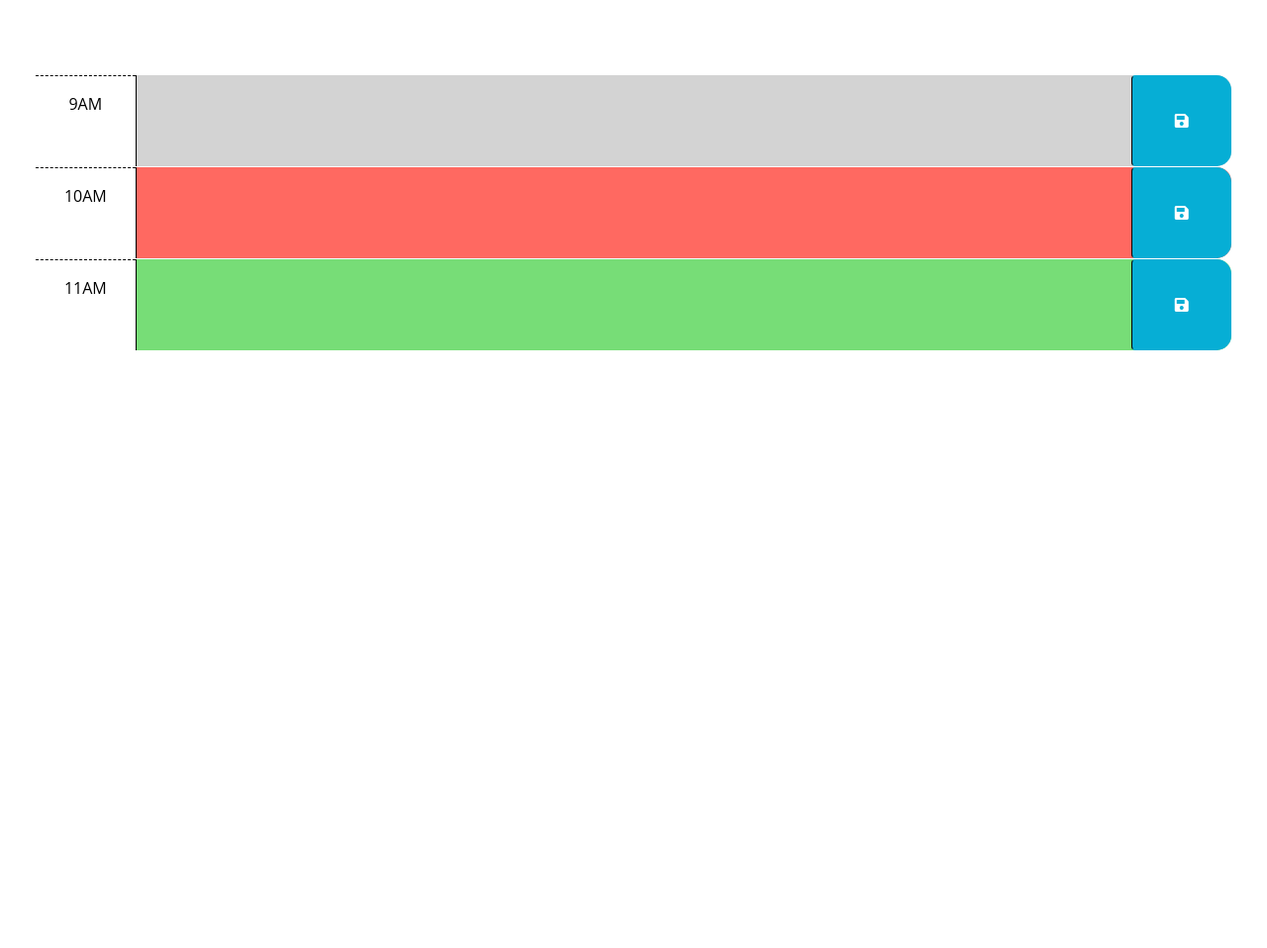
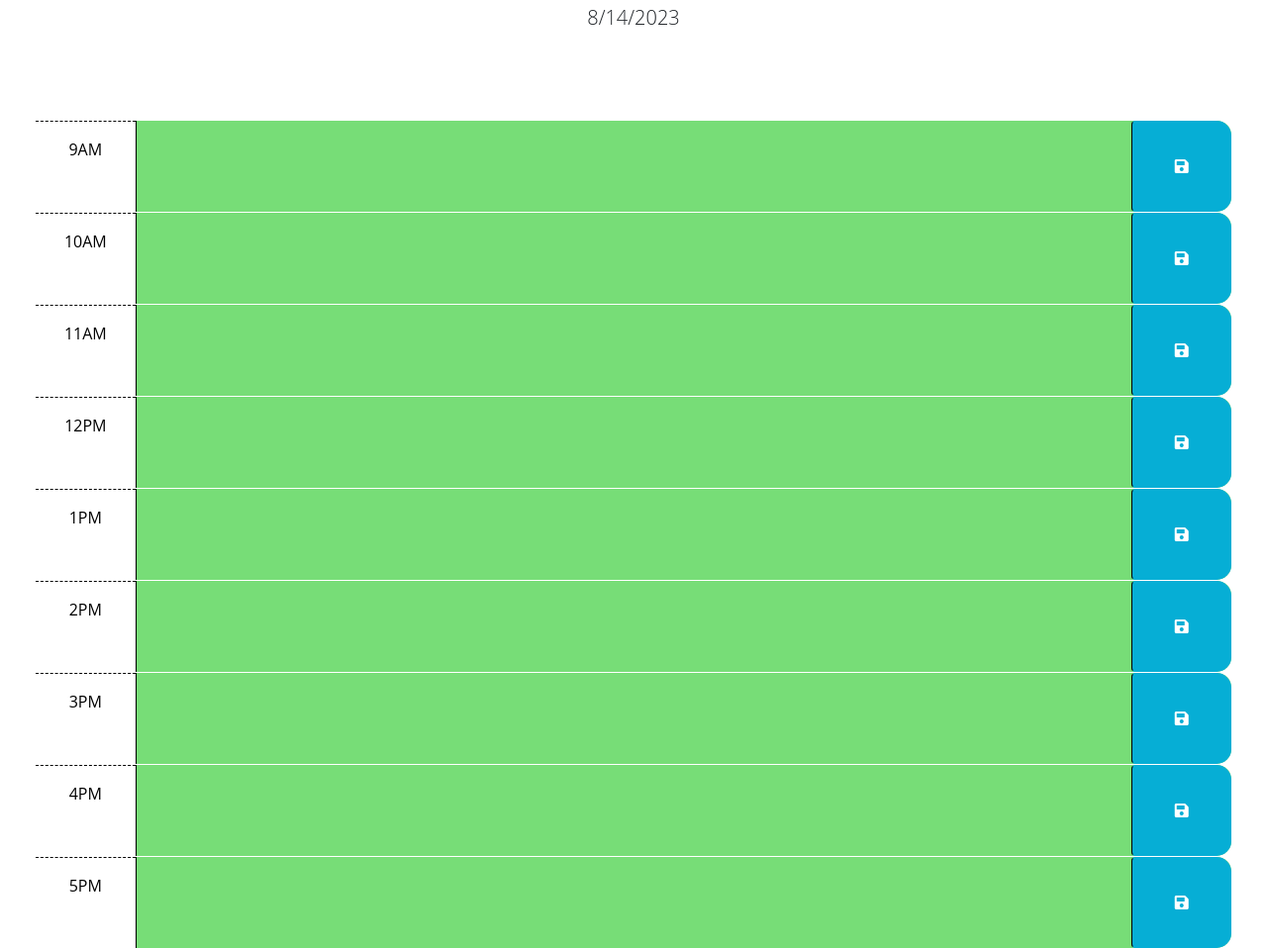
Before and after one commit to desktopbuddy/Work-Day-Scheduler, a plain HTML site: page index.html in a window 1280 px wide. Shown: the part 176-1134 px from the top of the page at 99% size. Before the commit the page ends 800 px from the top, so only its background shows below. Drawn offline with nearby package versions, Linux system fonts and the light colour scheme; files that its build step writes are made by us from their sources.

Commit message:
Color code time blocks based on hour

```diff
--- a/Develop/script.js
+++ b/Develop/script.js
@@ -15,9 +15,35 @@ $(function () {
   // past, present, and future classes? How can Day.js be used to get the
   // current hour in 24-hour time?
   //
+  var currentHour = parseInt(dayjs().format('H'));
+  var timeBlocksEl = $('#time-blocks');
+  console.log(timeBlocksEl.children()[1]);
+
+  for (i = 0; i < timeBlocksEl.children().length; i++) {
+    // Get id of timeblock
+    console.log(i);
+    var iTimeBlockEl = timeBlocksEl.children().eq(i);
+    // Get hour from id
+    var hourNumber = parseInt(iTimeBlockEl.attr('id').substring(5));
+
+    // Apply past, present, future class
+    if(currentHour > hourNumber) {
+      iTimeBlockEl.addClass('past');
+    } else if(currentHour == hourNumber) {
+      iTimeBlockEl.addClass('present');
+    } else if(currentHour < hourNumber) {
+      iTimeBlockEl.addClass('future');
+    }
+  }
+
   // TODO: Add code to get any user input that was saved in localStorage and set
   // the values of the corresponding textarea elements. HINT: How can the id
   // attribute of each time-block be used to do this?
   //
   // TODO: Add code to display the current date in the header of the page.
+  let currentDate = new Date();
+  let cDay = currentDate.getDate();
+  let cMonth = currentDate.getMonth() + 1;
+  let cYear = currentDate.getFullYear();
+  $("#currentDay").text(cMonth + "/" + cDay + "/" + cYear);
 });
--- a/index.html
+++ b/index.html
@@ -20,17 +20,17 @@
       href="https://fonts.googleapis.com/css2?family=Fira+Sans:wght@400;700&display=swap"
       rel="stylesheet"
     />
-    <link rel="stylesheet" href="style.css" />
+    <link rel="stylesheet" href="/Develop/style.css" />
     <title>Work Day Scheduler</title>
   </head>
 
   <body>
-    <header class="p-5 mb-4">
+    <header class="p-5 mb-4 text-center">
       <h1 class="display-3">Work Day Scheduler</h1>
       <p class="lead">A simple calendar app for scheduling your work day</p>
       <p id="currentDay" class="lead"></p>
     </header>
-    <div class="container-fluid px-5">
+    <div id ="time-blocks" class="container-fluid px-5">
       <!-- Use class for "past", "present", and "future" to apply styles to the
         time-block divs accordingly. The javascript will need to do this by
         adding/removing these classes on each div by comparing the hour in the
@@ -42,7 +42,7 @@
         -->
 
       <!-- Example of a past time block. The "past" class adds a gray background color. -->
-      <div id="hour-9" class="row time-block past">
+      <div id="hour-9" class="row time-block">
         <div class="col-2 col-md-1 hour text-center py-3">9AM</div>
         <textarea class="col-8 col-md-10 description" rows="3"> </textarea>
         <button class="btn saveBtn col-2 col-md-1" aria-label="save">
@@ -51,7 +51,7 @@
       </div>
 
       <!-- Example of a present time block. The "present" class adds a red background color. -->
-      <div id="hour-10" class="row time-block present">
+      <div id="hour-10" class="row time-block">
         <div class="col-2 col-md-1 hour text-center py-3">10AM</div>
         <textarea class="col-8 col-md-10 description" rows="3"> </textarea>
         <button class="btn saveBtn col-2 col-md-1" aria-label="save">
@@ -60,20 +60,71 @@
       </div>
 
       <!-- Example of a future time block. The "future" class adds a green background color. -->
-      <div id="hour-11" class="row time-block future">
+      <div id="hour-11" class="row time-block">
         <div class="col-2 col-md-1 hour text-center py-3">11AM</div>
         <textarea class="col-8 col-md-10 description" rows="3"> </textarea>
         <button class="btn saveBtn col-2 col-md-1" aria-label="save">
           <i class="fas fa-save" aria-hidden="true"></i>
         </button>
       </div>
+
+      <div id="hour-12" class="row time-block">
+        <div class="col-2 col-md-1 hour text-center py-3">12PM</div>
+        <textarea class="col-8 col-md-10 description" rows="3"> </textarea>
+        <button class="btn saveBtn col-2 col-md-1" aria-label="save">
+          <i class="fas fa-save" aria-hidden="true"></i>
+        </button>
+      </div>
+
+      <div id="hour-13" class="row time-block">
+        <div class="col-2 col-md-1 hour text-center py-3">1PM</div>
+        <textarea class="col-8 col-md-10 description" rows="3"> </textarea>
+        <button class="btn saveBtn col-2 col-md-1" aria-label="save">
+          <i class="fas fa-save" aria-hidden="true"></i>
+        </button>
+      </div>
+
+      <div id="hour-14" class="row time-block">
+        <div class="col-2 col-md-1 hour text-center py-3">2PM</div>
+        <textarea class="col-8 col-md-10 description" rows="3"> </textarea>
+        <button class="btn saveBtn col-2 col-md-1" aria-label="save">
+          <i class="fas fa-save" aria-hidden="true"></i>
+        </button>
+      </div>
+
+      <div id="hour-15" class="row time-block">
+        <div class="col-2 col-md-1 hour text-center py-3">3PM</div>
+        <textarea class="col-8 col-md-10 description" rows="3"> </textarea>
+        <button class="btn saveBtn col-2 col-md-1" aria-label="save">
+          <i class="fas fa-save" aria-hidden="true"></i>
+        </button>
+      </div>
+
+      <div id="hour-16" class="row time-block">
+        <div class="col-2 col-md-1 hour text-center py-3">4PM</div>
+        <textarea class="col-8 col-md-10 description" rows="3"> </textarea>
+        <button class="btn saveBtn col-2 col-md-1" aria-label="save">
+          <i class="fas fa-save" aria-hidden="true"></i>
+        </button>
+      </div>
+
+      <div id="hour-17" class="row time-block">
+        <div class="col-2 col-md-1 hour text-center py-3">5PM</div>
+        <textarea class="col-8 col-md-10 description" rows="3"> </textarea>
+        <button class="btn saveBtn col-2 col-md-1" aria-label="save">
+          <i class="fas fa-save" aria-hidden="true"></i>
+        </button>
+      </div>
+
     </div>
+
+
 
     <script src="https://cdnjs.cloudflare.com/ajax/libs/jquery/3.2.1/jquery.min.js"></script>
     <script src="https://cdn.jsdelivr.net/npm/dayjs@1.11.3/dayjs.min.js"
     integrity="sha256-iu/zLUB+QgISXBLCW/mcDi/rnf4m4uEDO0wauy76x7U="
     crossorigin="anonymous"></script>
 
-    <script src="script.js"></script>
+    <script src="Develop/script.js"></script>
   </body>
 </html>
```
